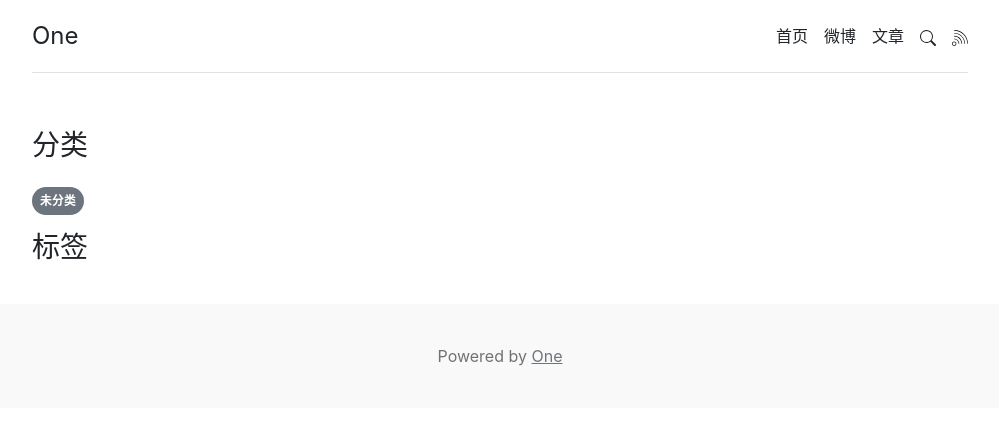
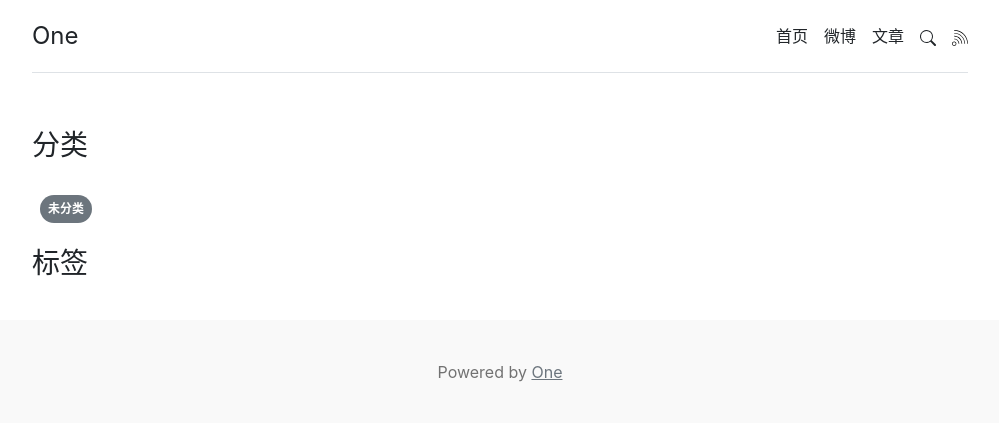
Before and after one commit to hefengbao/yuzhu, a Laravel app: page /search in a window 1280 px wide. Shown: the top 423 px of the page, without its empty margins (140-1139 px from the left). Run offline with Laravel 9, Linux system fonts and the light colour scheme; data comes from the database, SQL or seed files in the repository; data that the repository does not hold is empty.

Commit message:
fix: 标签显示重叠

```diff
--- a/resources/views/themes/default/search/index.blade.php
+++ b/resources/views/themes/default/search/index.blade.php
@@ -5,11 +5,11 @@
     <div class="mb-4">
         <h3>分类</h3>
         @foreach($categories as $category)
-            <a href="{{ route('search.categories', $category->slug) }}" target="_blank"><span class="badge rounded-pill text-bg-secondary p-2">{{ $category->name }}</span></a>
+            <a href="{{ route('search.categories', $category->slug) }}" target="_blank"><span class="badge rounded-pill text-bg-secondary p-2 m-2">{{ $category->name }}</span></a>
         @endforeach
         <h3 class="py-3">标签</h3>
         @foreach($tags as $tag)
-            <a href="{{ route('search.tags', $tag->slug) }}" target="_blank"><span class="badge rounded-pill text-bg-secondary p-2">{{ $tag->name }}</span></a>
+            <a href="{{ route('search.tags', $tag->slug) }}" target="_blank"><span class="badge rounded-pill text-bg-secondary p-2 m-2">{{ $tag->name }}</span></a>
         @endforeach
     </div>
 @endsection
```
